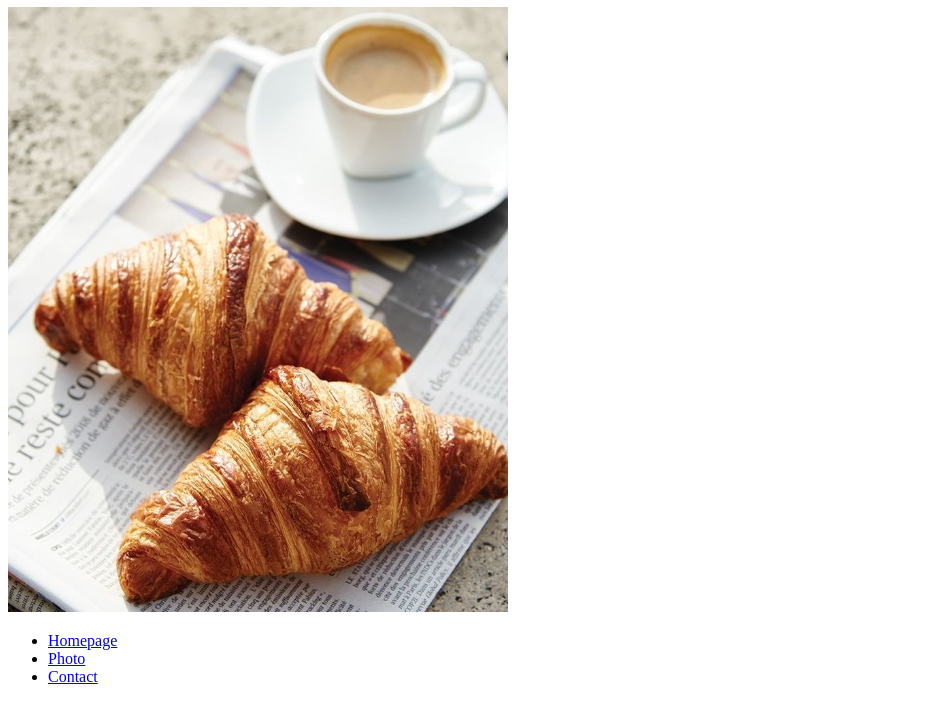
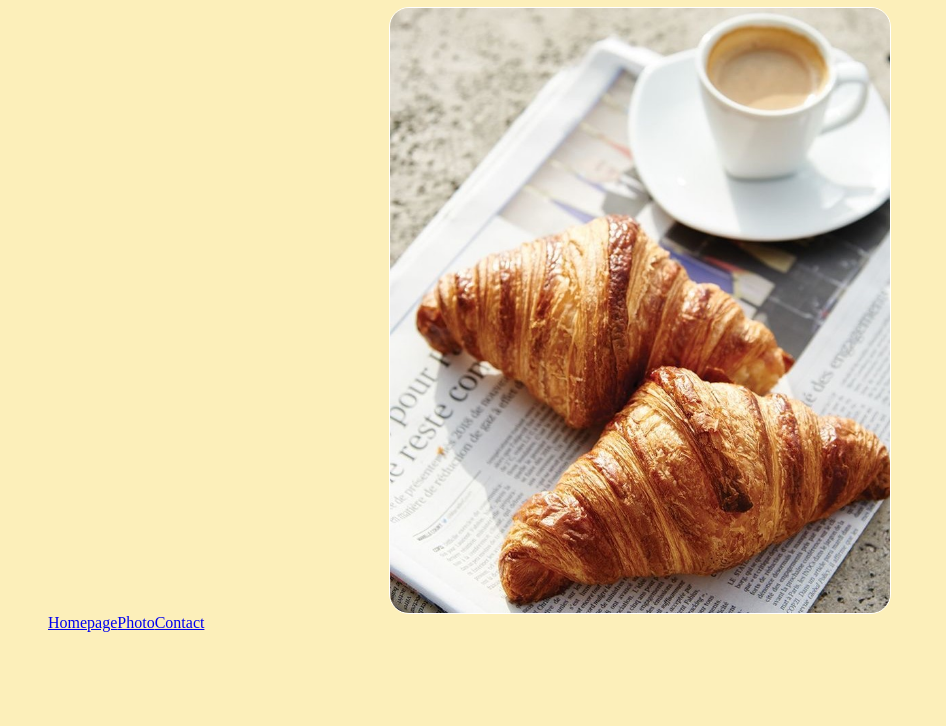
Before and after one commit to imsamar/croissant, a plain HTML site: page photo.html in a window 1280 px wide. Shown: the part 74-800 px from the top of the page, without its empty margins (0-946 px from the left). Drawn offline with Linux system fonts and the light colour scheme.

Commit message:
css added

```diff
--- a/photo.html
+++ b/photo.html
@@ -5,6 +5,7 @@
     <meta http-equiv="X-UA-Compatible" content="IE=edge">
     <meta name="viewport" content="width=device-width, initial-scale=1.0">
     <title>Document</title>
+     <link rel="stylesheet" href="/src/style.css">
 </head>
 <body>
   <h1>🥐 A picture of a croissant</h1>
--- /dev/null
+++ b/src/style.css
@@ -0,0 +1,28 @@
+body {
+  background: #fcefba;
+  color: #930263;
+}
+h1 {
+  text-align: center;
+
+}
+a {
+  text-align: center;
+    color: 930263;
+}
+img {
+  border-radius: 20px;
+  border: 1px solid white;
+  display: block;
+  margin: 0 auto;
+}
+p {
+  text-align: center;
+  color: black;
+}
+ul,
+li {
+  text-decoration: none;
+  display: inline;
+
+}
```
Also changed, not shown: contact.html (+1 -0 lines), index.html (+1 -0 lines).
